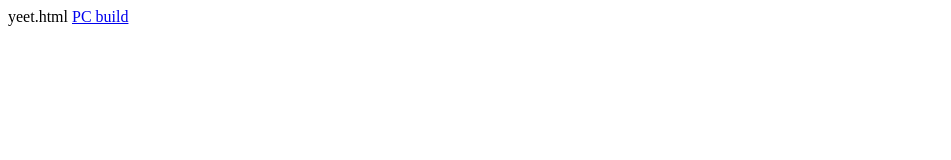
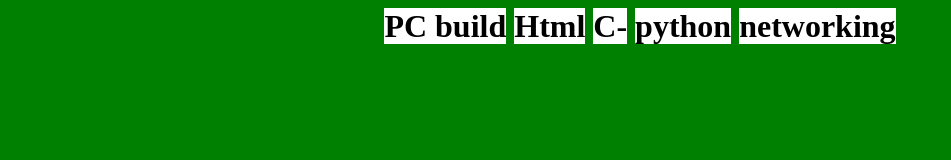
Before and after one commit to Lil-Bech/elit3xxbeaner.github.io, a plain HTML site: page index.html in a window 1280 px wide. Shown: the whole page, without its empty margins (0-951 px from the left). Drawn offline with Linux system fonts and the light colour scheme.

Commit message:
Update index.html

```diff
--- a/index.html
+++ b/index.html
@@ -1,2 +1,26 @@
-yeet.html
+
+<style>
+a {
+	color: black;
+	text-decoration: none;
+	background-color: white;
+}
+body {
+	background-color: green;
+}
+h1 {
+	text-align: center;
+}
+</style>
+<body>
+<h1>
 <a href ="yeet.html">PC build</a>
+<a href="https://github.com/Lil-Bech/HTML">Html</a>
+<a href="https://github.com/Lil-Bech/C-">C-</a>
+<a href="https://github.com/Lil-Bech/Python">python</a>
+<a href="https://github.com/Lil-Bech/Networking">networking</a>
+
+
+</h1>
+</body>
+</html>
```
